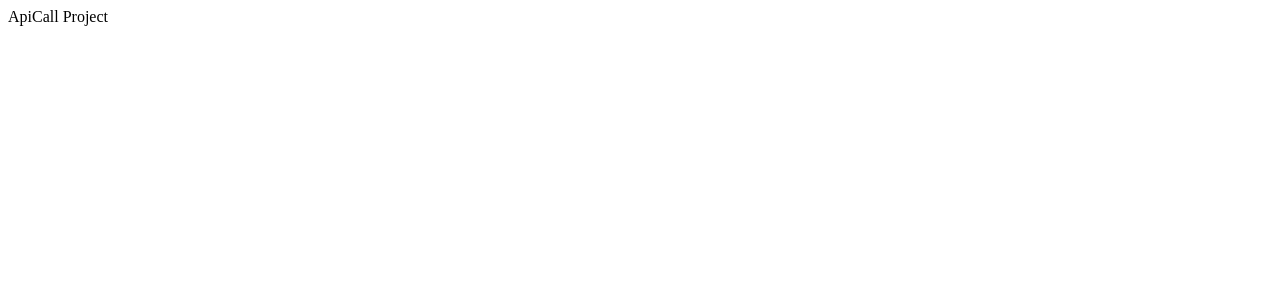
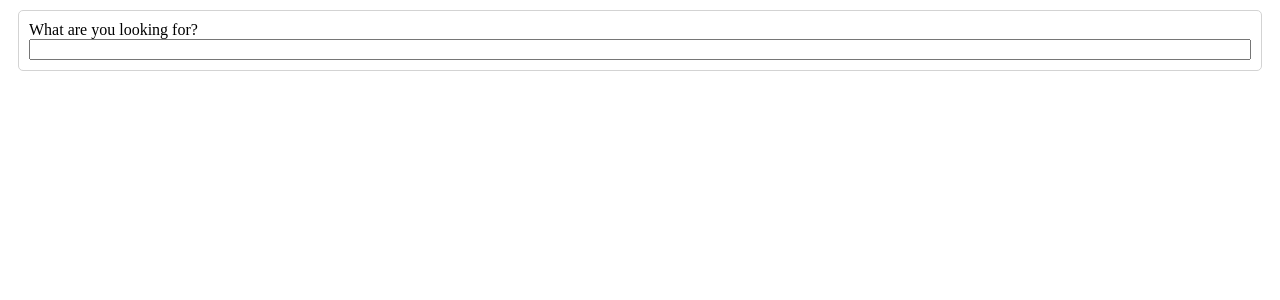
Before and after one commit to furkansylu97/ReactJs_Projects, a React (Vite) app in the folder ApiCall/: page / in a window 1280 px wide. Shown: the top 300 px of the page. Built offline with nearby package versions, Linux system fonts and the light colour scheme.

Commit message:
SearchHeader was created

```diff
--- a/ApiCall/index.html
+++ b/ApiCall/index.html
@@ -5,7 +5,7 @@
   <meta charset="UTF-8" />
   <link rel="icon" type="image/svg+xml" href="/vite.svg" />
   <meta name="viewport" content="width=device-width, initial-scale=1.0" />
-  <title>Vite + React</title>
+  <title>ApiCall</title>
 </head>
 
 <body>
--- a/ApiCall/src/App.css
+++ b/ApiCall/src/App.css
@@ -0,0 +1,14 @@
+.App {
+    margin: 10px;
+}
+
+.searchwrapper {
+    border: 1px solid lightgray;
+    padding: 10px;
+    border-radius: 5px;
+}
+
+.searchwrapper form {
+    display: flex;
+    flex-direction: column;
+}
--- a/ApiCall/src/App.jsx
+++ b/ApiCall/src/App.jsx
@@ -1,12 +1,15 @@
 import { useState } from 'react'
 import './App.css'
+import { SearchHeader } from './components/SearchHeader'
 
 function App() {
   const [count, setCount] = useState(0)
 
   return (
     <>
-     ApiCall Project
+      <div className="App">
+        <SearchHeader/>
+      </div>
     </>
   )
 }
--- /dev/null
+++ b/ApiCall/src/components/SearchHeader.jsx
@@ -0,0 +1,12 @@
+import React from 'react'
+
+export const SearchHeader = () => {
+  return (
+    <div className='searchwrapper'>
+        <form>
+            <label>What are you looking for?</label>
+            <input type="text" />
+        </form>
+    </div>
+  )
+}
```
